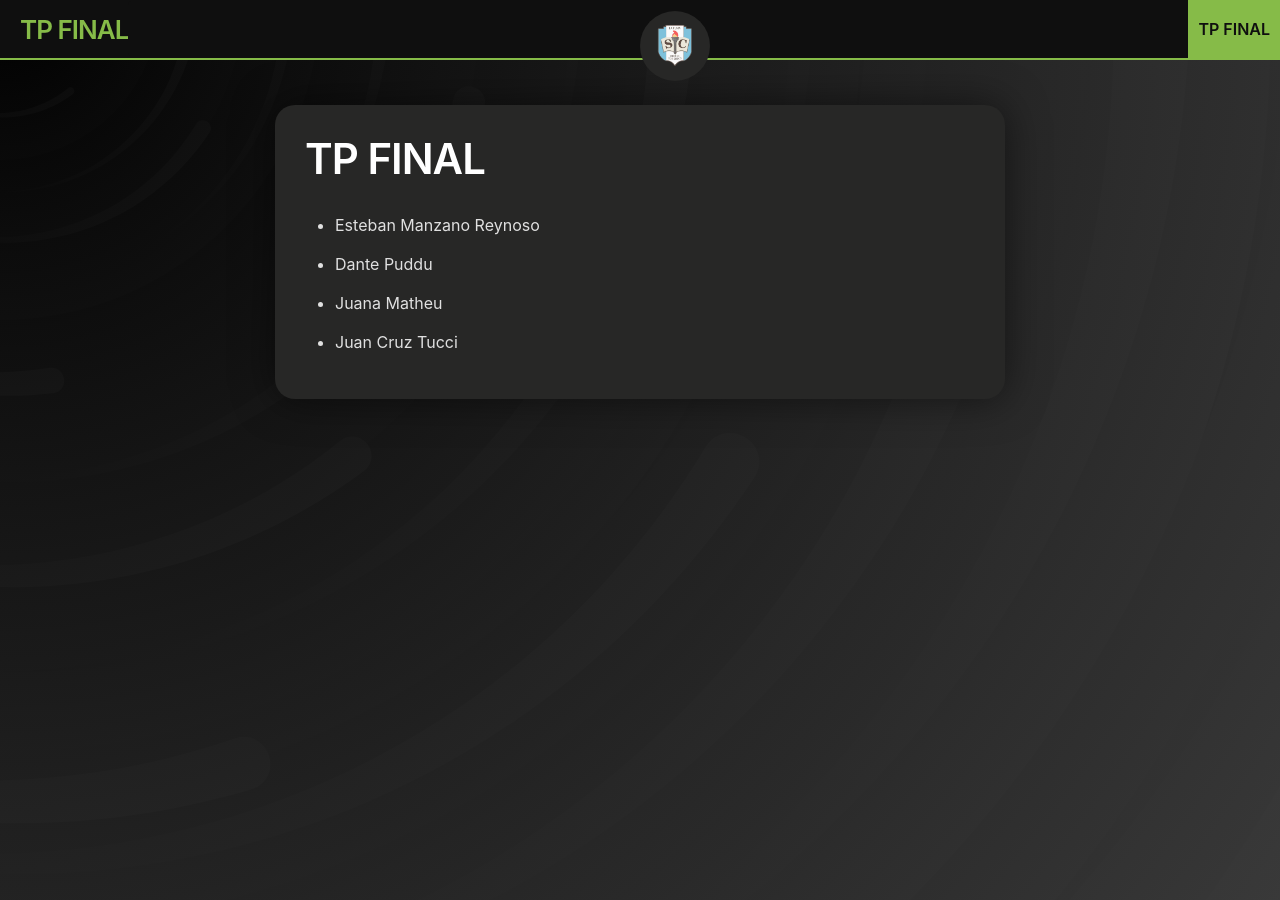
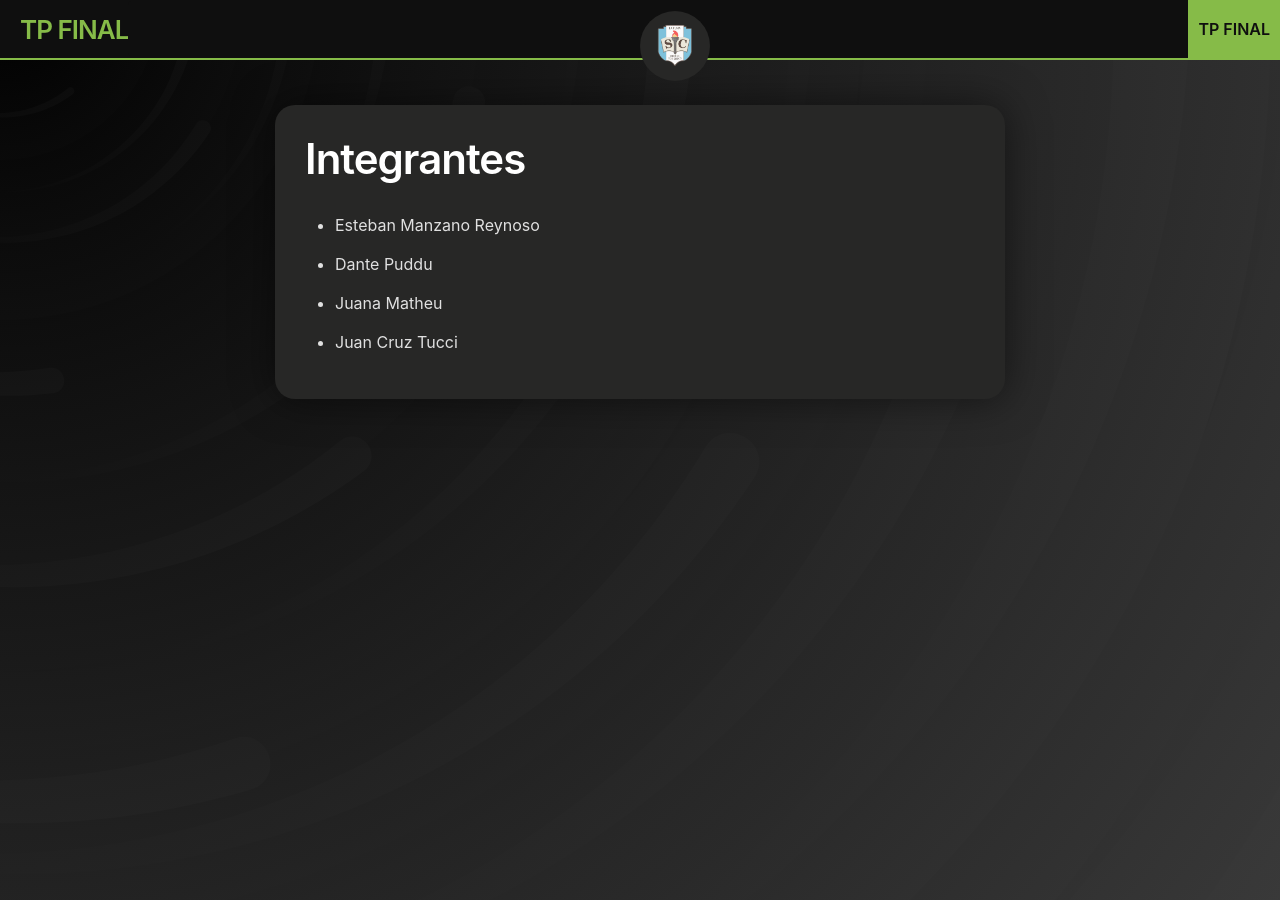
Before and after one commit to tpnashe1/tpnashe1, a Jekyll site: the page built from about.md, in a window 1280 px wide. Built offline with Jekyll 4.4.1, drawn with Linux system fonts in a browser that asks for light colours.

Commit message:
Add files via upload

```diff
--- a/_layouts/page.html
+++ b/_layouts/page.html
@@ -4,7 +4,7 @@ layout: default
 <article class="post">
 
   <header class="post-header">
-    <h1 class="post-title">{{ escape }} TP FINAL</h1>
+    <h1 class="post-title">{{ page.title | escape }}</h1>
   </header>
 
   <div class="post-content">
```
